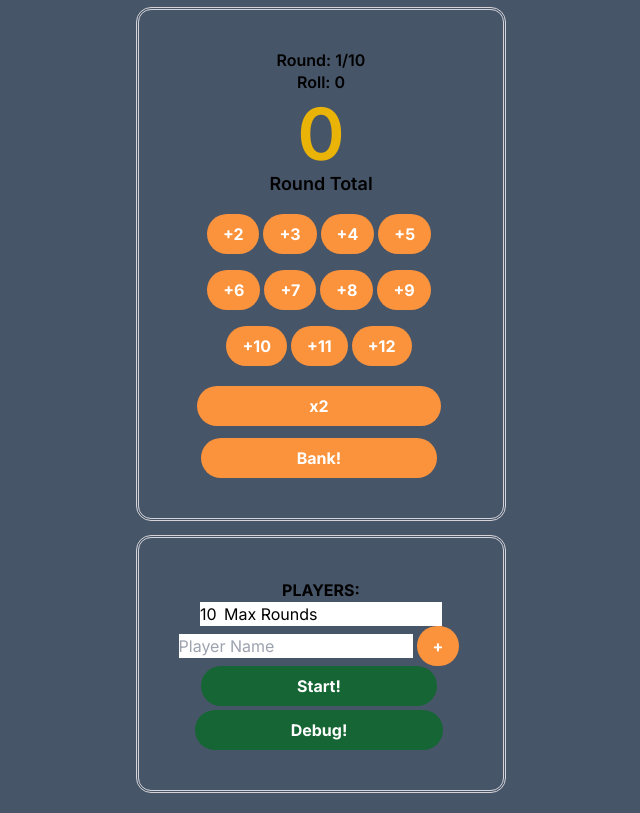
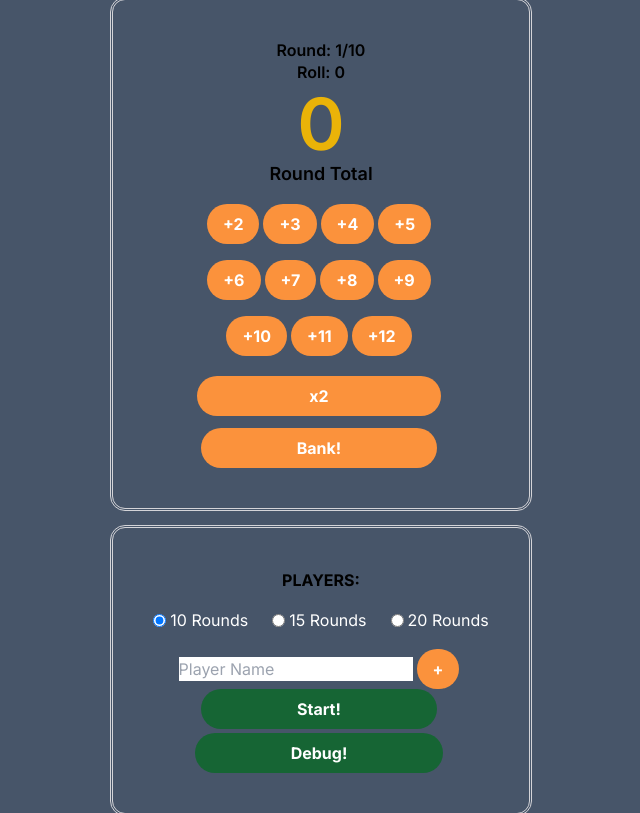
Before and after one commit to JHoang6900/bank_game, a Next.js app: page / in a window 1280 px wide. Shown: the whole page, without its empty margins (319-959 px from the left). Built offline with nearby package versions, Linux system fonts and the light colour scheme.

Commit message:
updated maxRounds radio group

```diff
--- a/app/players/page.jsx
+++ b/app/players/page.jsx
@@ -54,25 +54,43 @@ export default function PlayersPage(props) {
         ))}
       </ul>
 
-      <div className="flex align-middle bg-white">
-  <div className="relative">
+      {!gameStarted && (
+        <div id="maxRoundGroup" className="my-4">
+  <label className="inline-flex items-center mr-6">
     <input
-      type="number"
-      value={maxRounds}
-      onChange={(e) => {
-        const newValue = parseInt(e.target.value);
-        const finalValue = newValue < 5 ? 5 : newValue;
-        onSetMaxRounds(finalValue);
-      }}
-      placeholder="10"
-      className="pr-2 text-black focus:outline-none" // Adjust padding
+      className="mr-1 text-white"
+      type="radio"
+      value={10}
+      checked={maxRounds === 10}
+      onChange={() => onSetMaxRounds(10)}
     />
-    <p className="absolute flex items-center text-black pointer-events-none inset-y-1 inset-6 right-2">
-      Max Rounds
-    </p>
-  </div>
+    <span className="text-white">10 Rounds</span>
+  </label>
+
+  <label className="inline-flex items-center mr-6">
+    <input
+      className="mr-1 text-white"
+      type="radio"
+      value={15}
+      checked={maxRounds === 15}
+      onChange={() => onSetMaxRounds(15)}
+    />
+    <span className="text-white">15 Rounds</span>
+  </label>
+
+  <label className="inline-flex items-center">
+    <input
+      className="mr-1 text-white "
+      type="radio"
+      value={20}
+      checked={maxRounds === 20}
+      onChange={() => onSetMaxRounds(20)}
+    />
+    <span className="text-white">20 Rounds</span>
+  </label>
 </div>
 
+      )}
 
 
 
```
